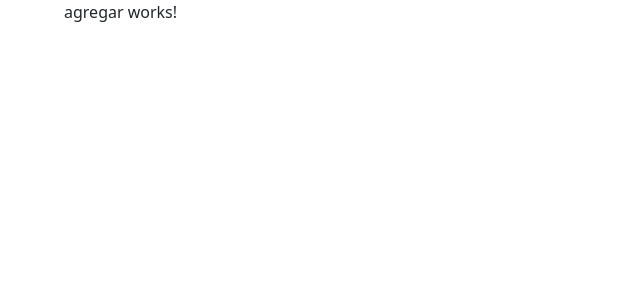
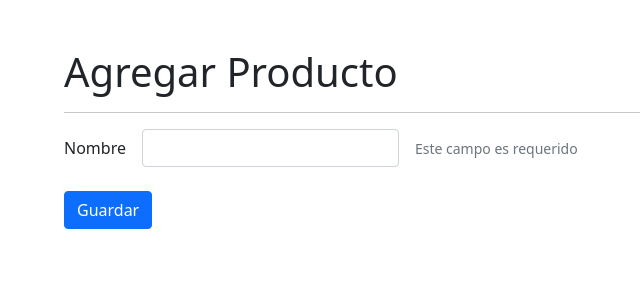
Before and after one commit to alejahndro02/directivasApp, an Angular app: page /productos/agregar in a window 1280 px wide. Shown: the top 300 px of the page, without its empty margins (18-658 px from the left). Built offline with nearby package versions, Linux system fonts and the light colour scheme.

Commit message:
Se se maqueto la vista delcomponente

```diff
--- a/src/app/productos/pages/agregar/agregar.component.html
+++ b/src/app/productos/pages/agregar/agregar.component.html
@@ -1 +1,24 @@
-<p>agregar works!</p>
+<h1 class="mt-5">Agregar Producto</h1>
+<hr>
+<form action="">
+    <div class="row g-3 align-items-center mb-3">
+        <div class="col-auto">
+            <label for="" class="col-form-label">
+                Nombre
+            </label>
+        </div>
+        <div class="col-auto">
+            <input class="form-control">
+        </div>
+        <div class="col-auto">
+            <span class="form-text">
+                Este campo es requerido
+            </span>
+        </div>
+    </div>
+    <div class="row mt-4">
+        <div class="col">
+            <button class="btn btn-primary">Guardar</button>
+        </div>
+    </div>
+</form>
```
